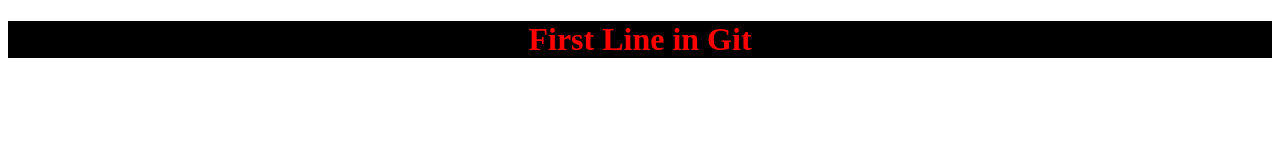
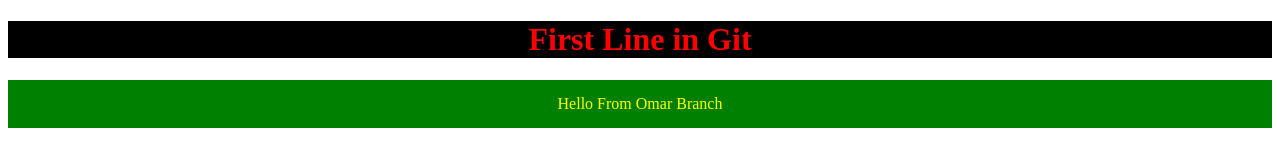
Before and after one commit to Assim-99/project, a plain HTML site: page index.html in a window 1280 px wide. Drawn offline with Linux system fonts and the light colour scheme.

Commit message:
add welcome text

```diff
--- a/index.html
+++ b/index.html
@@ -9,6 +9,7 @@
 <body>
 
     <h1> First Line in Git  </h1>
+    <p> Hello From Omar Branch  </p>
 
 </body>
 </html>
--- a/main.css
+++ b/main.css
@@ -4,3 +4,10 @@ h1
     text-align: center;
     background: black;
 }
+p
+{
+    background-color: green;
+    color : yellow;
+    text-align: center;
+    padding: 15px;
+}
```
